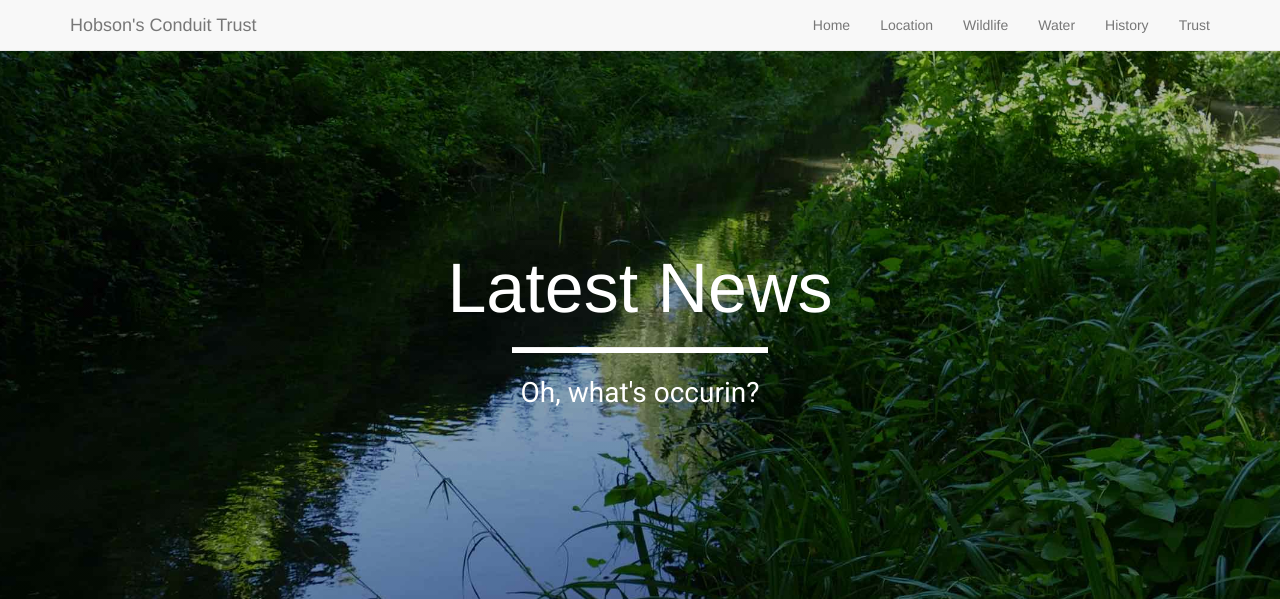
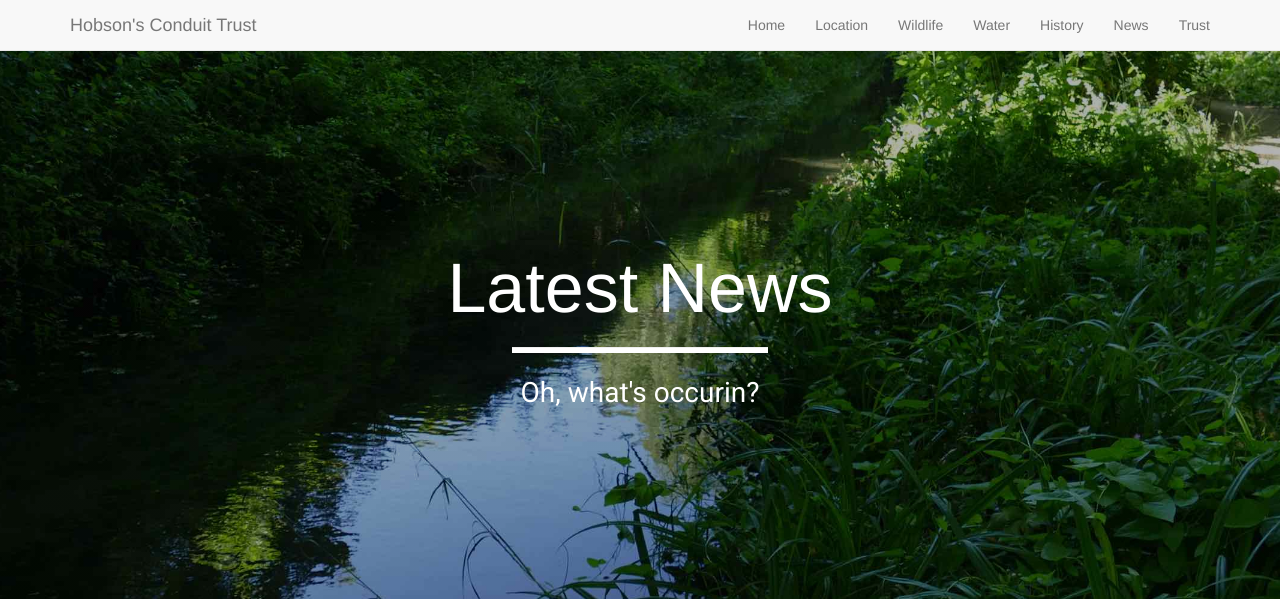
Before and after one commit to afieldio/hct, a Django app: template website/templates/news.html in a window 1280 px wide. Shown: the top 599 px of the page. Run offline with Django 3.2, Linux system fonts and the light colour scheme; the template is opened without the code that fills it, so the values that code supplies are empty; some libraries are stand-ins or nearby versions; some web fonts are replaced.

Commit message:
added news page again

```diff
--- a/hct/urls.py
+++ b/hct/urls.py
@@ -15,7 +15,7 @@ Including another URLconf
 """
 from django.conf.urls import url
 from django.contrib import admin
-from website.views import index, history, trust, location, wildlife, water
+from website.views import index, history, trust, location, wildlife, news, water
 
 urlpatterns = [
     url(r'^admin/', admin.site.urls),
@@ -24,5 +24,6 @@ urlpatterns = [
     url(r'^history/$', history, name="history"),
     url(r'^location/$', location, name="location"),
     url(r'^wildlife/$', wildlife, name="wildlife"),
+    url(r'^news/$', news, name="news"),
     url(r'^water/$', water, name="water"),
 ]
--- a/website/templates/base.html
+++ b/website/templates/base.html
@@ -61,6 +61,9 @@
                         <a class="{% if request.resolver_match.url_name == 'history' %}active{% endif %}" href="{% url 'history' %}">History</a>
                     </li>
                     <li>
+                        <a class="{% if request.resolver_match.url_name == 'news' %}active{% endif %}" href="{% url 'news' %}">News</a>
+                    </li>
+                    <li>
                         <a class="{% if request.resolver_match.url_name == 'trust' %}active{% endif %}" href="{% url 'trust' %}">Trust</a>
                     </li>
                 </ul>
--- a/website/views.py
+++ b/website/views.py
@@ -20,6 +20,9 @@ def trust(request):
 def water(request):
     return render(request, 'water.html')
 
+def news(request):
+    return render(request, 'news.html')
+
 def location(request):
     return render(request, 'location.html')
 
```
